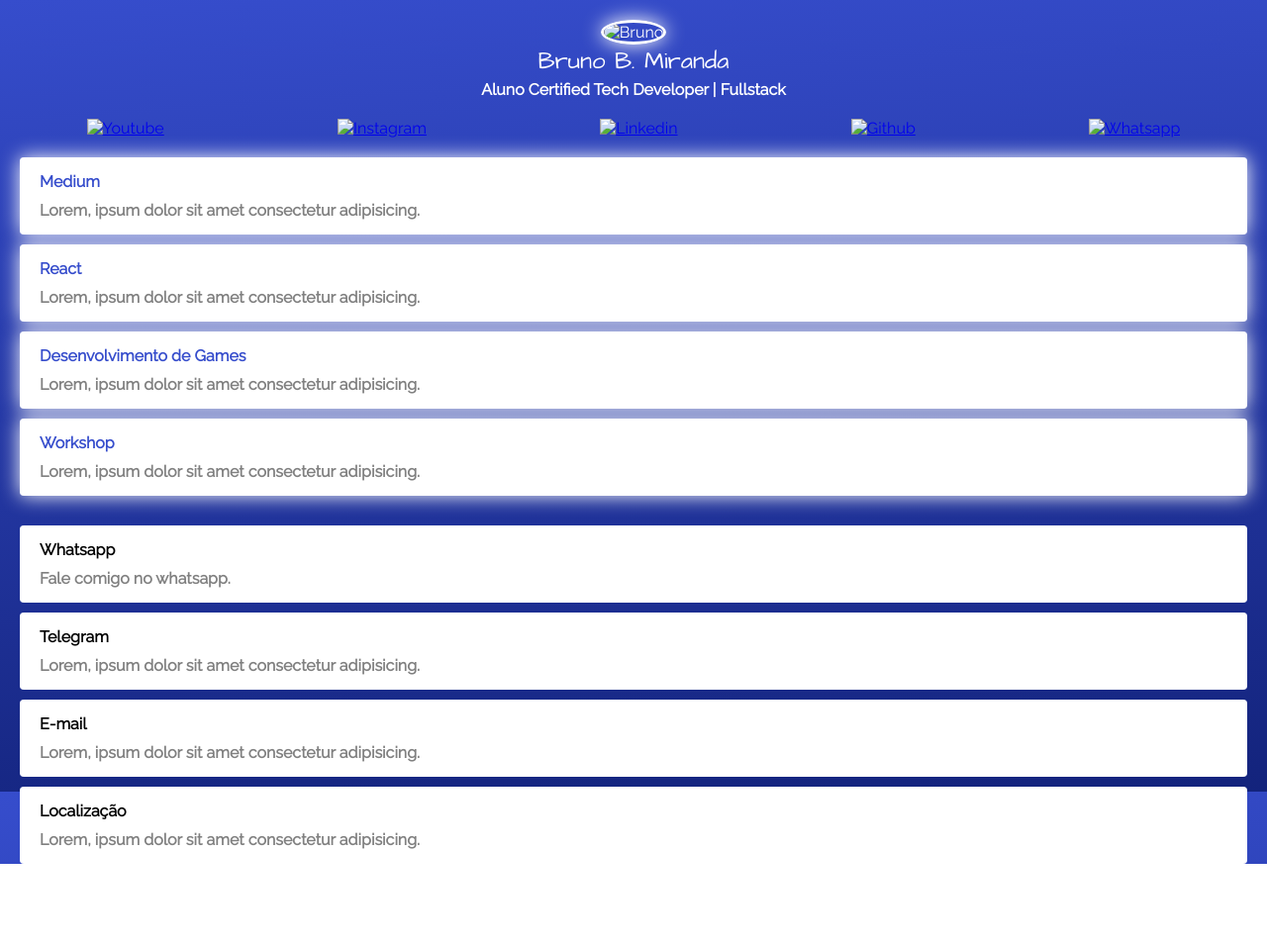
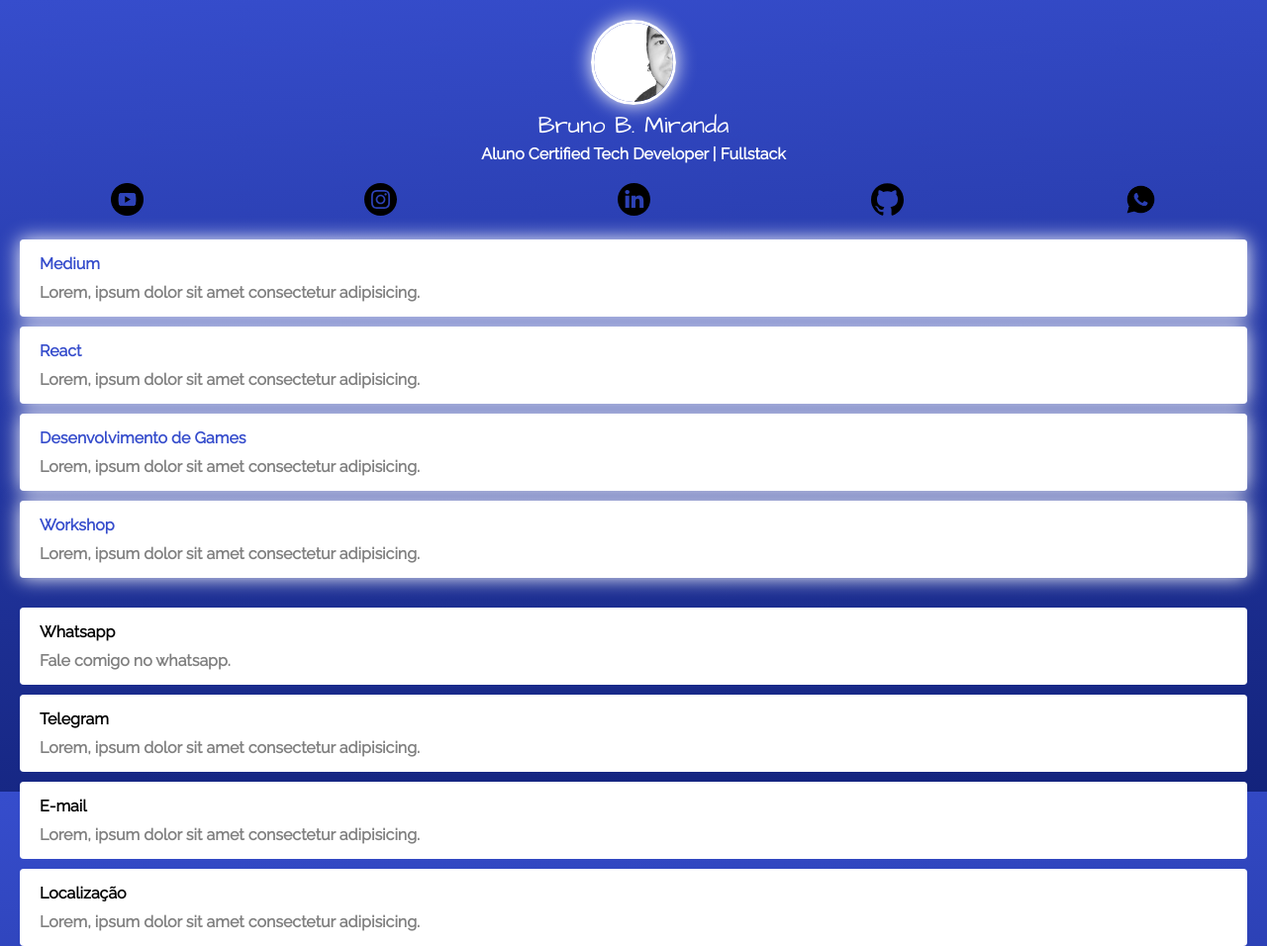
Before and after one commit to BBMiranda/linktree, a plain HTML site: page index.html in a window 1280 px wide. Shown: the whole page at 99% size. Before the commit the page ends 873 px from the top, so only its background shows below. Drawn offline with Linux system fonts and the light colour scheme; the site is published under a folder, as on GitHub Pages, so addresses that start at the root find nothing.

```diff
--- a/index.html
+++ b/index.html
@@ -23,7 +23,7 @@
 <body>
 
   <div class="profile">
-    <img src="/img/bruno.jpg" alt="Bruno" class="avatar">
+    <img src="./img/bruno.jpg" alt="Bruno" class="avatar">
     <h1>Bruno B. Miranda</h1>
     <h2>Aluno Certified Tech Developer | Fullstack</h2>
   </div>
@@ -31,27 +31,27 @@
   <ul class="social">
     <li>
       <a href="https://www.youtube.com/channel/UCMK5lP8PziQgYiVSpfgxd8Q">
-        <img src="/img/youtube.png" alt="Youtube">
+        <img src="./img/youtube.png" alt="Youtube">
       </a>
     </li>
     <li>
       <a href="https://www.instagram.com/b.b.miranda/">
-        <img src="/img/insta.svg" alt="Instagram">
+        <img src="./img/insta.svg" alt="Instagram">
       </a>
     </li>
     <li>
       <a href="https://www.linkedin.com/in/bruno-b-miranda/">
-        <img src="/img/linkedin.svg" alt="Linkedin">
+        <img src="./img/linkedin.svg" alt="Linkedin">
       </a>
     </li>
     <li>
       <a href="https://github.com/BBMiranda">
-        <img src="/img/github.svg" alt="Github">
+        <img src="./img/github.svg" alt="Github">
       </a>
     </li>
     <li>
       <a href="https://wa.me/5561982383337">
-        <img src="/img/whatsapp.png" alt="Whatsapp">
+        <img src="./img/whatsapp.png" alt="Whatsapp">
       </a>
     </li>
   </ul>
```
